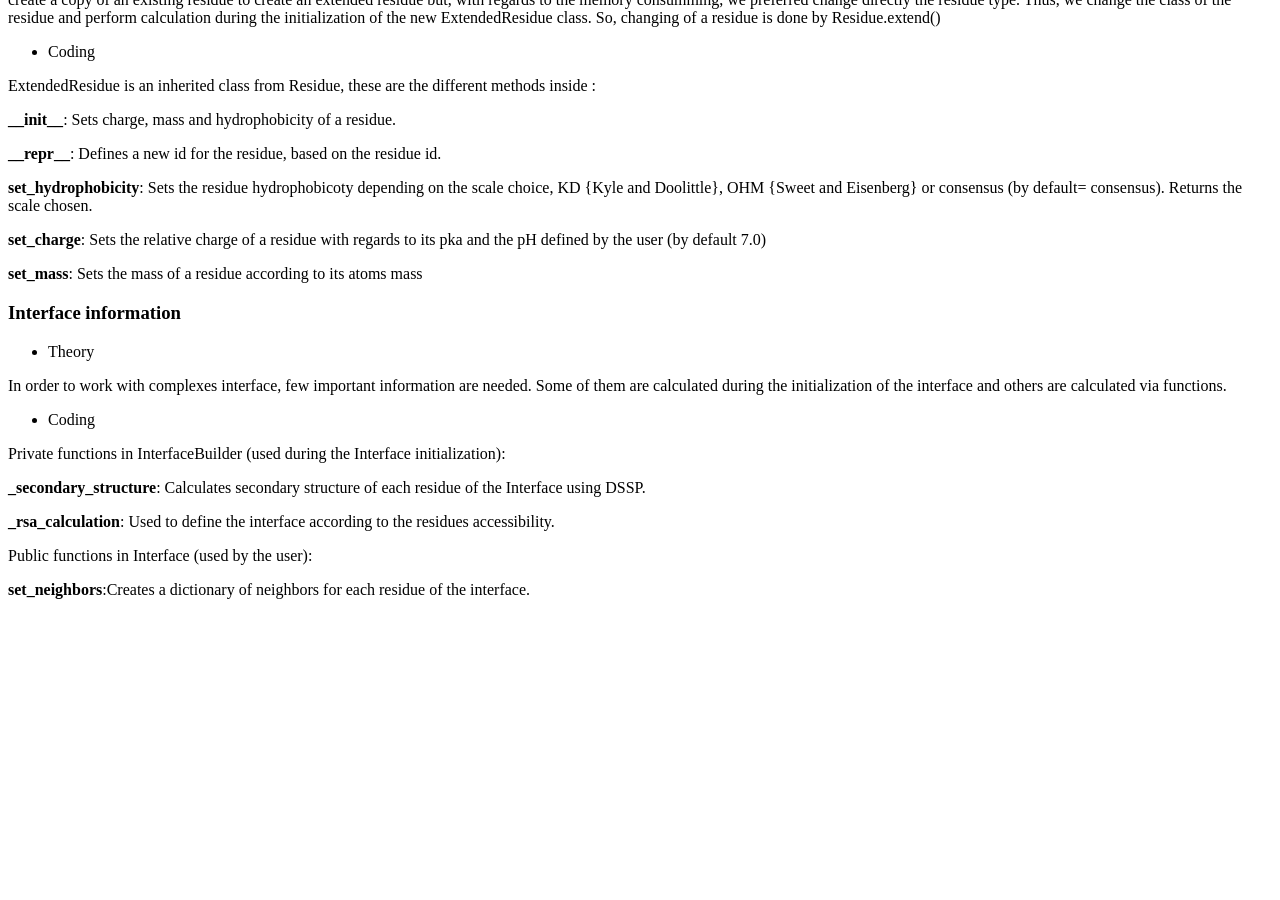
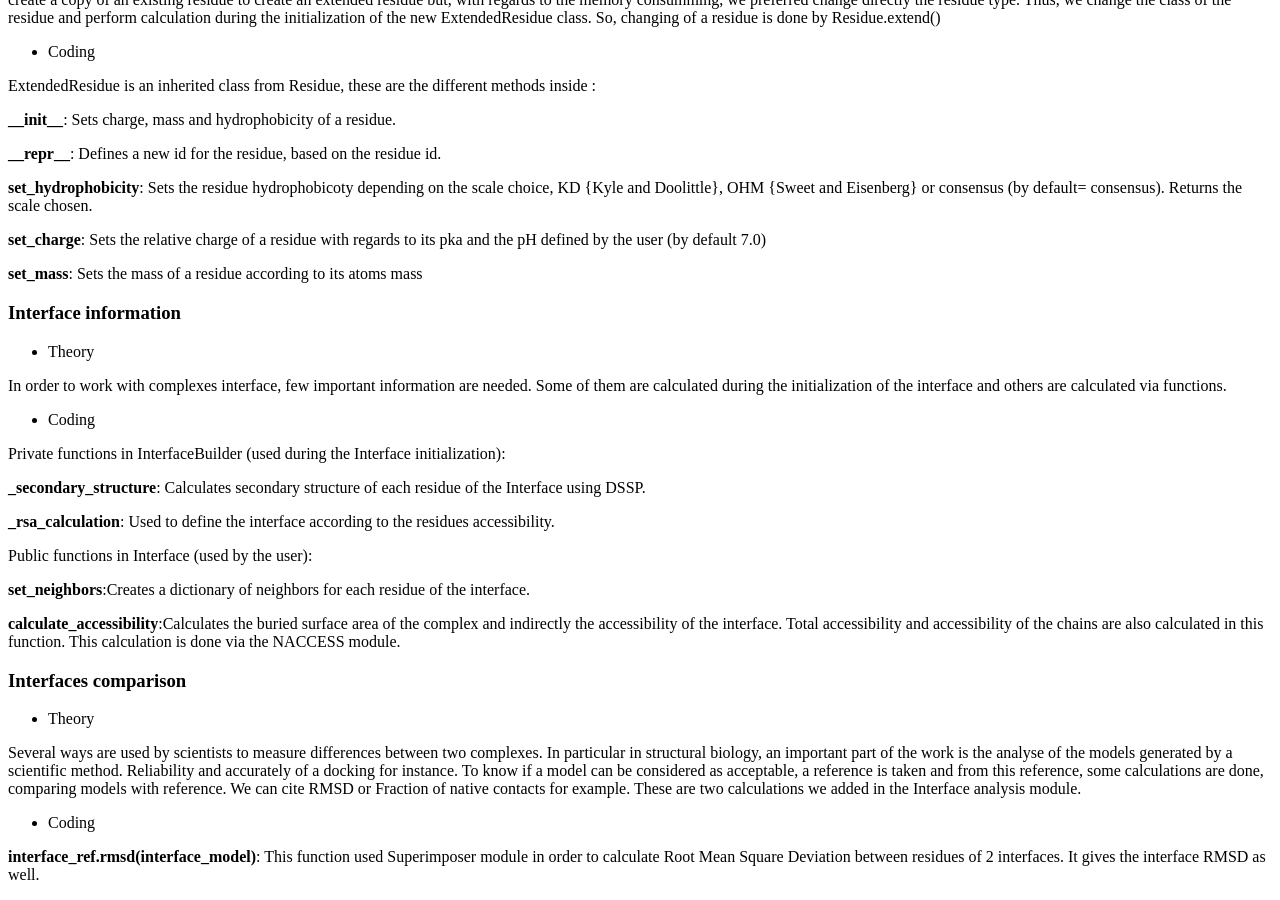
Before and after one commit to biopython/biopython.github.io, a Jekyll site: the page built from wiki/GSoC2011_mtrellet.md, in a window 1280 px wide and 900 px high, scrolled down 2871 px. Built offline with Jekyll 4.4.1, drawn with Linux system fonts in a browser that asks for light colours; before the commit the page ends 3486 px from its top, so only the background shows below that.

Commit message:
/* Interface information */

```diff
--- a/wiki/GSoC2011_mtrellet.md
+++ b/wiki/GSoC2011_mtrellet.md
@@ -266,3 +266,27 @@ Public functions in Interface (used by the user):
 
 **set\_neighbors**:Creates a dictionary of neighbors for each residue of
 the interface.
+
+**calculate\_accessibility**:Calculates the buried surface area of the
+complex and indirectly the accessibility of the interface. Total
+accessibility and accessibility of the chains are also calculated in
+this function. This calculation is done via the NACCESS module.
+
+### Interfaces comparison
+
+-   Theory
+
+Several ways are used by scientists to measure differences between two
+complexes. In particular in structural biology, an important part of the
+work is the analyse of the models generated by a scientific method.
+Reliability and accurately of a docking for instance. To know if a model
+can be considered as acceptable, a reference is taken and from this
+reference, some calculations are done, comparing models with reference.
+We can cite RMSD or Fraction of native contacts for example. These are
+two calculations we added in the Interface analysis module.
+
+-   Coding
+
+**interface\_ref.rmsd(interface\_model)**: This function used
+Superimposer module in order to calculate Root Mean Square Deviation
+between residues of 2 interfaces. It gives the interface RMSD as well.
```
Also changed, not shown: 1 other file.
